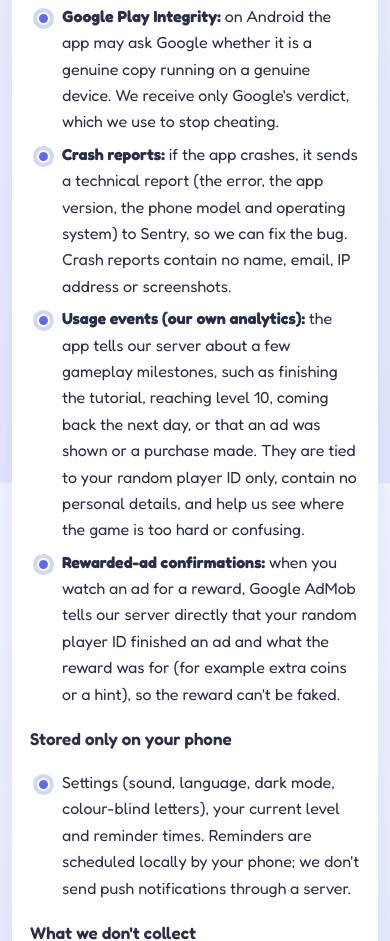
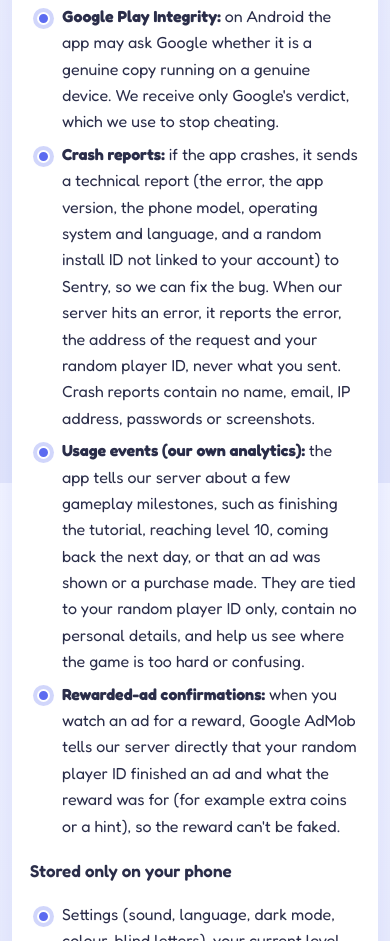
Before and after one commit to braileanuolimpiu-max/nodely, a plain HTML site: page privacy.html in a window 390 px wide. Shown: the part 3737-4678 px from the top of the page. Drawn offline with Linux system fonts and the light colour scheme.

Commit message:
Privacy: crash reports also carry the phone's language and a random install ID; server errors are reported with the request address and player ID, never its content

```diff
--- a/privacy.html
+++ b/privacy.html
@@ -59,7 +59,7 @@
 <ul>
   <li><strong>IP address:</strong> processed by our server to limit abuse, for example too many attempts. It's used for security only and is not used to build a profile of you.</li>
   <li><strong>Google Play Integrity:</strong> on Android the app may ask Google whether it is a genuine copy running on a genuine device. We receive only Google's verdict, which we use to stop cheating.</li>
-  <li><strong>Crash reports:</strong> if the app crashes, it sends a technical report (the error, the app version, the phone model and operating system) to Sentry, so we can fix the bug. Crash reports contain no name, email, IP address or screenshots.</li>
+  <li><strong>Crash reports:</strong> if the app crashes, it sends a technical report (the error, the app version, the phone model, operating system and language, and a random install ID not linked to your account) to Sentry, so we can fix the bug. When our server hits an error, it reports the error, the address of the request and your random player ID, never what you sent. Crash reports contain no name, email, IP address, passwords or screenshots.</li>
   <li><strong>Usage events (our own analytics):</strong> the app tells our server about a few gameplay milestones, such as finishing the tutorial, reaching level 10, coming back the next day, or that an ad was shown or a purchase made. They are tied to your random player ID only, contain no personal details, and help us see where the game is too hard or confusing.</li>
   <li><strong>Rewarded-ad confirmations:</strong> when you watch an ad for a reward, Google AdMob tells our server directly that your random player ID finished an ad and what the reward was for (for example extra coins or a hint), so the reward can't be faked.</li>
 </ul>
```
